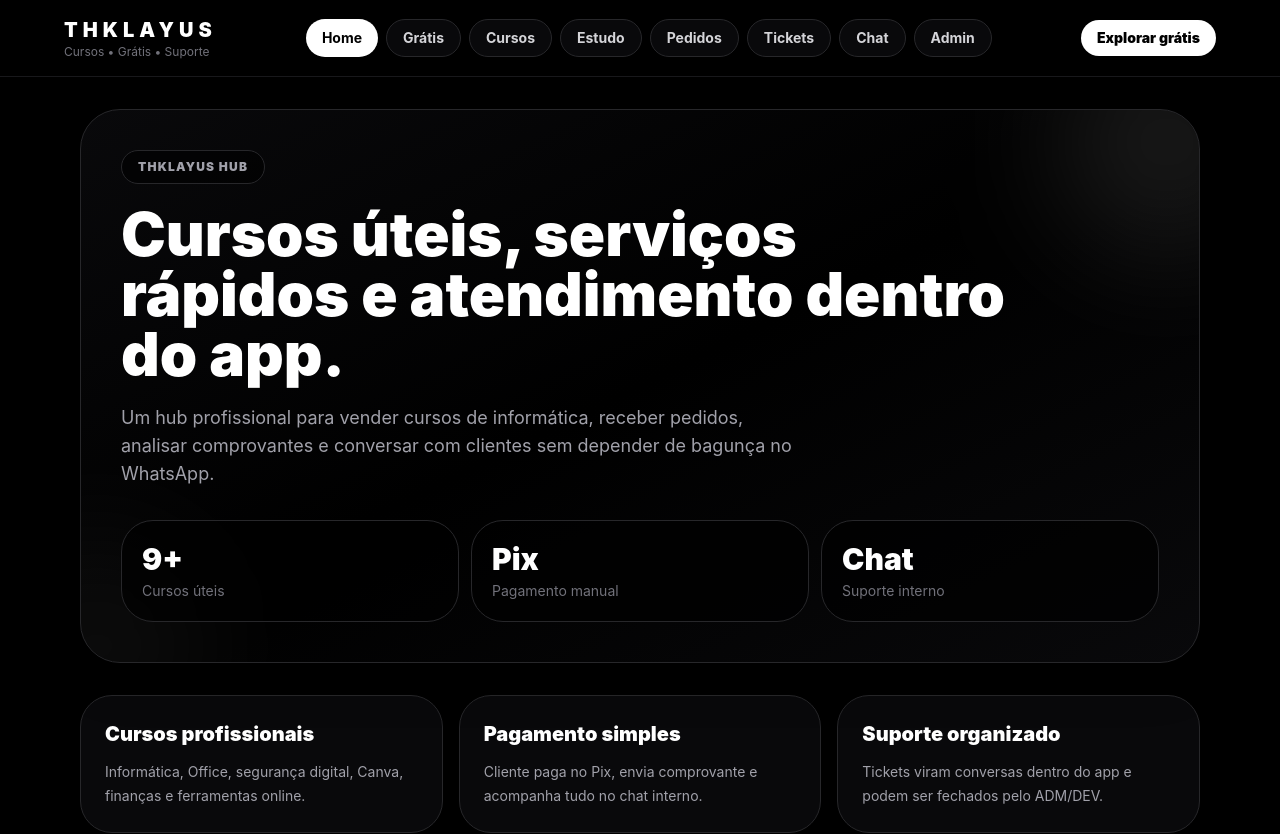
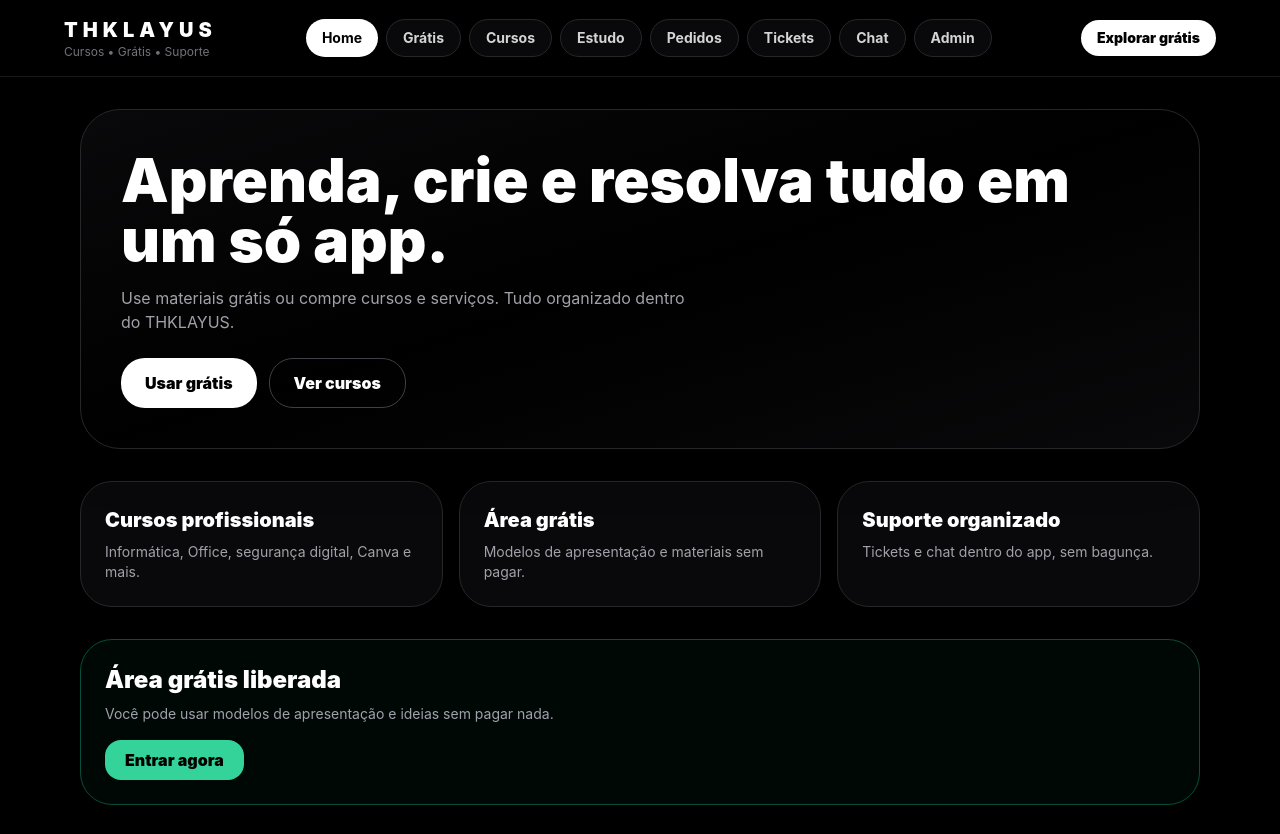
Before and after one commit to thiagodouglas19t-lang/Thklayus-hub, a React (Vite) app: page / in a window 1280 px wide. Shown: the top 834 px of the page. Built offline with nearby package versions, Linux system fonts and the light colour scheme.

Commit message:
Melhora home com CTA e gratis

```diff
--- a/src/pages/Home.tsx
+++ b/src/pages/Home.tsx
@@ -1,64 +1,50 @@
-export default function Home() {
+export default function Home({ setPage }: any) {
   const destaques = [
-    { titulo: "Cursos profissionais", texto: "Informática, Office, segurança digital, Canva, finanças e ferramentas online." },
-    { titulo: "Pagamento simples", texto: "Cliente paga no Pix, envia comprovante e acompanha tudo no chat interno." },
-    { titulo: "Suporte organizado", texto: "Tickets viram conversas dentro do app e podem ser fechados pelo ADM/DEV." },
+    { titulo: "Cursos profissionais", texto: "Informática, Office, segurança digital, Canva e mais." },
+    { titulo: "Área grátis", texto: "Modelos de apresentação e materiais sem pagar." },
+    { titulo: "Suporte organizado", texto: "Tickets e chat dentro do app, sem bagunça." },
   ];
-
-  const servicos = ["Slides", "Trabalhos", "Artes", "Resumos", "Suporte", "Cursos"];
 
   return (
     <div className="space-y-8">
       <section className="relative overflow-hidden rounded-[2.5rem] border border-zinc-800 bg-gradient-to-br from-zinc-950 via-black to-zinc-950 p-6 shadow-2xl md:p-10">
-        <div className="absolute -right-20 -top-20 h-56 w-56 rounded-full bg-white/10 blur-3xl" />
-        <div className="absolute -bottom-24 -left-24 h-56 w-56 rounded-full bg-white/5 blur-3xl" />
-
         <div className="relative">
-          <span className="inline-flex rounded-full border border-zinc-800 bg-black/60 px-4 py-2 text-xs font-black uppercase tracking-widest text-zinc-400">
-            THKLAYUS HUB
-          </span>
-
-          <h2 className="mt-5 max-w-4xl text-4xl font-black leading-tight md:text-6xl">
-            Cursos úteis, serviços rápidos e atendimento dentro do app.
+          <h2 className="text-4xl font-black md:text-6xl">
+            Aprenda, crie e resolva tudo em um só app.
           </h2>
 
-          <p className="mt-5 max-w-2xl text-base text-zinc-400 md:text-lg">
-            Um hub profissional para vender cursos de informática, receber pedidos, analisar comprovantes e conversar com clientes sem depender de bagunça no WhatsApp.
+          <p className="mt-4 max-w-xl text-zinc-400">
+            Use materiais grátis ou compre cursos e serviços. Tudo organizado dentro do THKLAYUS.
           </p>
 
-          <div className="mt-8 grid gap-3 sm:grid-cols-3">
-            {[
-              ["9+", "Cursos úteis"],
-              ["Pix", "Pagamento manual"],
-              ["Chat", "Suporte interno"],
-            ].map(([valor, label]) => (
-              <div key={label} className="rounded-3xl border border-zinc-800 bg-black/70 p-5">
-                <p className="text-3xl font-black">{valor}</p>
-                <p className="mt-1 text-sm text-zinc-500">{label}</p>
-              </div>
-            ))}
+          <div className="mt-6 flex flex-wrap gap-3">
+            <button onClick={() => setPage("gratis")} className="rounded-2xl bg-white px-6 py-3 font-black text-black">
+              Usar grátis
+            </button>
+            <button onClick={() => setPage("cursos")} className="rounded-2xl border border-zinc-700 px-6 py-3 font-black">
+              Ver cursos
+            </button>
           </div>
         </div>
       </section>
 
       <section className="grid gap-4 md:grid-cols-3">
         {destaques.map((item) => (
-          <div key={item.titulo} className="rounded-3xl border border-zinc-800 bg-zinc-950 p-6 transition hover:-translate-y-1 hover:border-zinc-600">
+          <div key={item.titulo} className="rounded-3xl border border-zinc-800 bg-zinc-950 p-6">
             <h3 className="text-xl font-black">{item.titulo}</h3>
-            <p className="mt-3 text-sm leading-6 text-zinc-400">{item.texto}</p>
+            <p className="mt-2 text-sm text-zinc-400">{item.texto}</p>
           </div>
         ))}
       </section>
 
-      <section className="rounded-[2rem] border border-zinc-800 bg-zinc-950 p-6">
-        <h3 className="text-2xl font-black">O que tem no app</h3>
-        <div className="mt-5 flex flex-wrap gap-3">
-          {servicos.map((item) => (
-            <span key={item} className="rounded-full border border-zinc-800 bg-black px-4 py-2 text-sm font-bold text-zinc-300">
-              {item}
-            </span>
-          ))}
-        </div>
+      <section className="rounded-3xl border border-emerald-900 bg-emerald-950/20 p-6">
+        <h3 className="text-2xl font-black">Área grátis liberada</h3>
+        <p className="mt-2 text-sm text-zinc-400">
+          Você pode usar modelos de apresentação e ideias sem pagar nada.
+        </p>
+        <button onClick={() => setPage("gratis")} className="mt-4 rounded-xl bg-emerald-400 px-5 py-2 font-black text-black">
+          Entrar agora
+        </button>
       </section>
     </div>
   );
```
